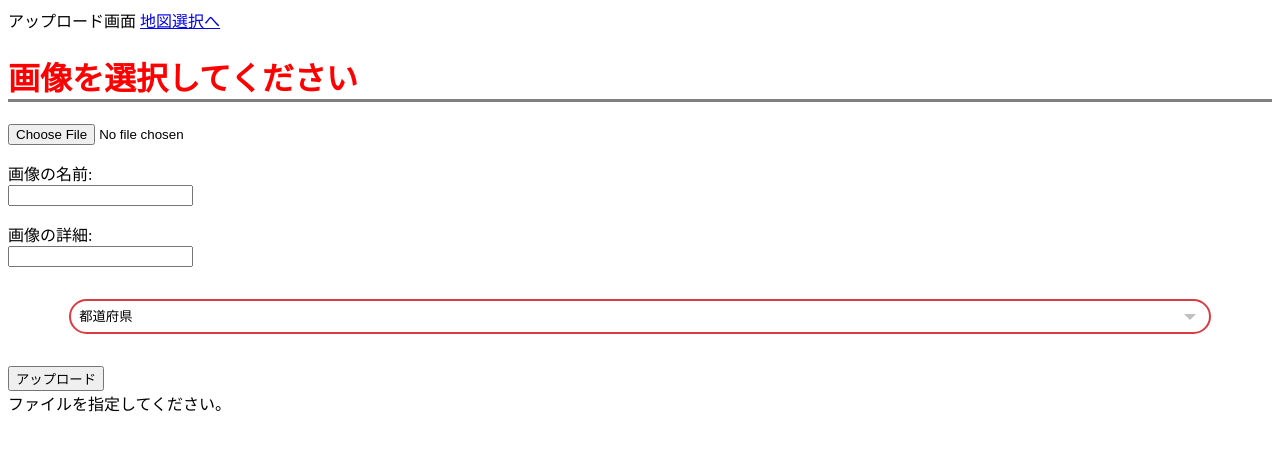
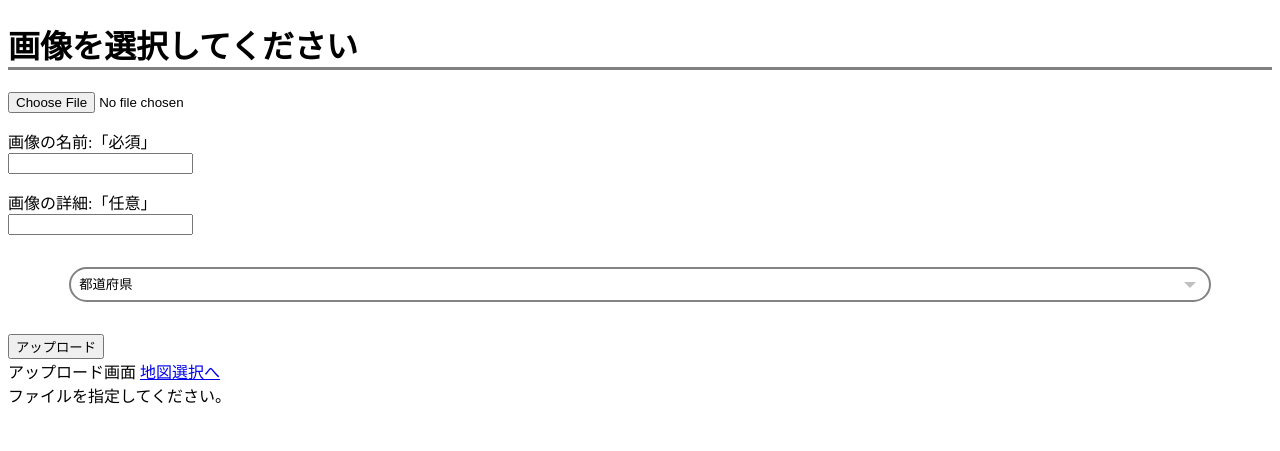
Before and after one commit to 2021AIT-OOP2-G08/image-management, a Flask app: page /upload in a window 1280 px wide. Shown: the top 451 px of the page. Run offline with Flask 2, Linux system fonts and the light colour scheme.

Commit message:
cssのデザインを一部変更・upload.htmlのテキストを変更

```diff
--- a/image.csv
+++ b/image.csv
@@ -2,3 +2,20 @@ prefecture,path,detail
 hokkaido,./images/test.jpg,xxスキー場
 hokkaido,./images/test.jpg,oo空港
 aiti,./images/test.jpg,とんかつ屋
+prefecture,image,detail
+prefecture,image,detail
+prefecture,image,detail
+prefecture,image,detail
+prefecture,image,detail
+prefecture,image,detail
+prefecture,image,detail
+prefecture,image,detail
+prefecture,image,detail
+prefecture,image,detail
+prefecture,image,detail
+prefecture,image,detail
+prefecture,image,detail
+prefecture,image,detail
+prefecture,image,detail
+prefecture,image,detail
+prefecture,image,detail
--- a/main.py
+++ b/main.py
@@ -3,7 +3,7 @@ from flask import Flask, request, render_template
 import csv
 from werkzeug.utils import secure_filename
 
-app = Flask(__name__,static_folder='./static/images')
+app = Flask(__name__)
 
 #日本地図
 @app.route('/')
@@ -48,8 +48,7 @@ def up():
     fs.save('static/images/' + secure_filename(fs.filename))
 
 
-    with open('image.csv',"w") as f:
-        csv.dump(data,f,indent =3)
+
 
     return render_template('upload.html', message='アップロードに成功しました。')
 
--- a/static/upload.css
+++ b/static/upload.css
@@ -6,22 +6,23 @@
 	background-color:#ffffff
 }
 .span.navbar-brand mb-0 h1{
-	font-family: "ヒラギノ角ゴ";
+	font-family: "ヒラギノ角ゴシック";
 }
 
 h1 {
-	font-family: "ヒラギノ角ゴ";
+	font-family: "ヒラギノ角ゴシック";
 	border-bottom: solid 3px gray;
 	position: relative;
-	color: red;
+	color: black;
   }
 
-.p.image_name{
-	font-family: "ヒラギノ角ゴ";
+p.image_name{
+	font-family: "ヒラギノ角ゴシック";
+
 }
 
-.p.image_auto{
-	font-family: "ヒラギノ角ゴ";
+p.image_auto{
+	font-family: "ヒラギノ角ゴシック";
 }
 .cp_ipselect {
 	overflow: hidden;
@@ -49,7 +50,7 @@ h1 {
 .cp_ipselect.cp_sl00 {
 	position: relative;
 	border-radius: 2px;
-	border: 2px solid #da3c41;
+	border: 2px solid #838383;
   border-radius: 50px;
 	background: #ffffff;
 }
--- a/templates/upload.html
+++ b/templates/upload.html
@@ -3,28 +3,20 @@
 <head>
     <meta charset="UTF-8">
     <meta name="viewport" content="width=device-width, initial-scale=1.0">
-    <link rel="stylesheet"  href="/static/upload.css">
+    <link rel="stylesheet"  href="{{ url_for('static', filename='upload.css') }}">
 
     <title>ファイルアップロード</title>
 </head>
 <body>
-    <nav class = "navbar navber-light bg-light">
-        <div class = "container">
-            <span class = "navbar-brand mb-0 h1">アップロード画面</span>
-            <!--<ul calss = "nav">-->
-             <a href="/">地図選択へ</a>
-            <!--</ul>-->
-        </div>
-    </nav>
     <div class="container mt-5">
         <h1>画像を選択してください</h1>
         <form enctype="multipart/form-data" action="/upload" method="post">
             <div class="input-group">
                 <input class="form-control form-control-lg" type="file" name="file">
-                <p class = "image_name">画像の名前:<br>
+                <p class = "image_name">画像の名前:「必須」<br>
                     <input type="text" name="name"></p>
 
-                <p class = "image_auto">画像の詳細:<br>
+                <p class = "image_auto">画像の詳細:「任意」<br>
                     <input type="text" name="ditail"></p>
 
                     <div class="cp_ipselect cp_sl00">
@@ -80,7 +72,17 @@
                         </select>
                         </div>
                     <button type="submit" class="btn btn-primary">アップロード</button>
+
+                    <nav class = "navbar navber-light bg-light">
+                        <div class = "container">
+                            <span class = "navbar-brand mb-0 h1">アップロード画面</span>
+                            <!--<ul calss = "nav">-->
+                             <a href="/">地図選択へ</a>
+                            <!--</ul>-->
+                        </div>
+                    </nav>
             </div>
+
         </form>
         {% if message %}
         <div class="alert alert-success" role="alert">
```
